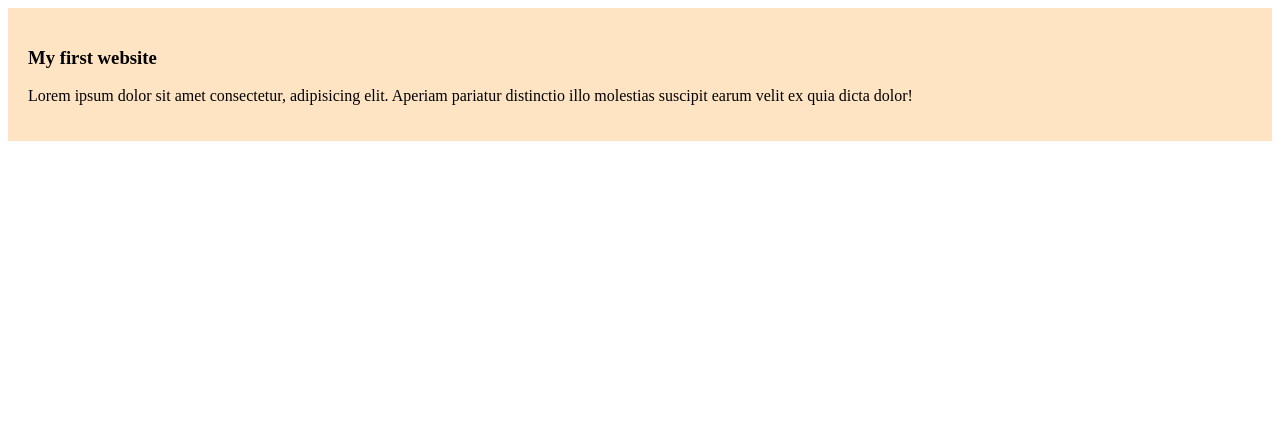
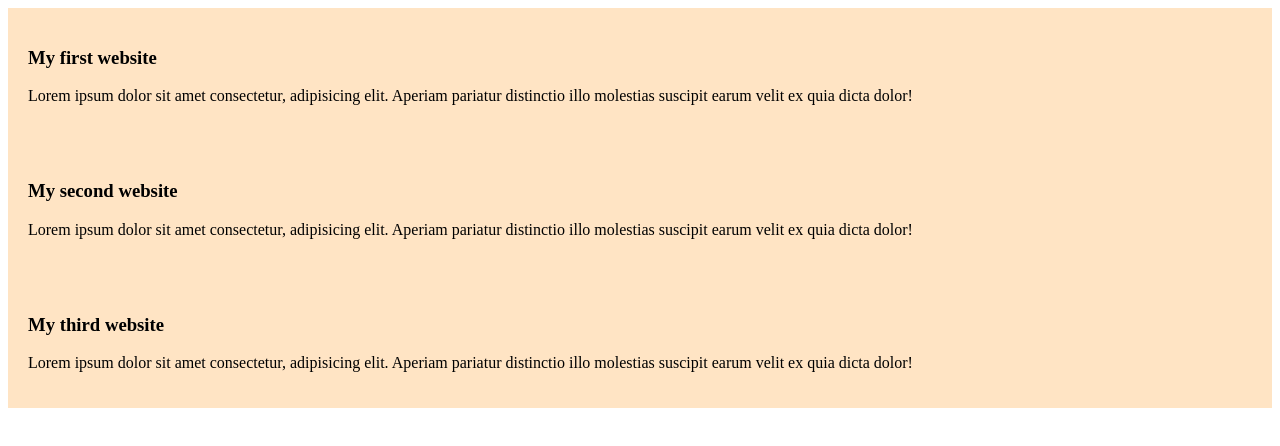
Before and after one commit to Anikx01/my-simple-website, a plain HTML site: page index.html in a window 1280 px wide. Drawn offline with Linux system fonts and the light colour scheme.

Commit message:
second and third website

```diff
--- a/index.html
+++ b/index.html
@@ -4,7 +4,7 @@
     <meta charset="UTF-8" />
     <meta name="viewport" content="width=device-width, initial-scale=1.0" />
     <title>My simple website</title>
-    <link rel="stylesheet" href="blog.css" />
+    <link rel="stylesheet" href="style/blog.css" />
   </head>
   <body>
     <div>
@@ -15,5 +15,21 @@
         dolor!
       </p>
     </div>
+    <div>
+      <h3>My second website</h3>
+      <p>
+        Lorem ipsum dolor sit amet consectetur, adipisicing elit. Aperiam
+        pariatur distinctio illo molestias suscipit earum velit ex quia dicta
+        dolor!
+      </p>
+    </div>
+    <div>
+      <h3>My third website</h3>
+      <p>
+        Lorem ipsum dolor sit amet consectetur, adipisicing elit. Aperiam
+        pariatur distinctio illo molestias suscipit earum velit ex quia dicta
+        dolor!
+      </p>
+    </div>
   </body>
 </html>
```
Also changed, not shown: style/blog.css (renamed from blog.css).
